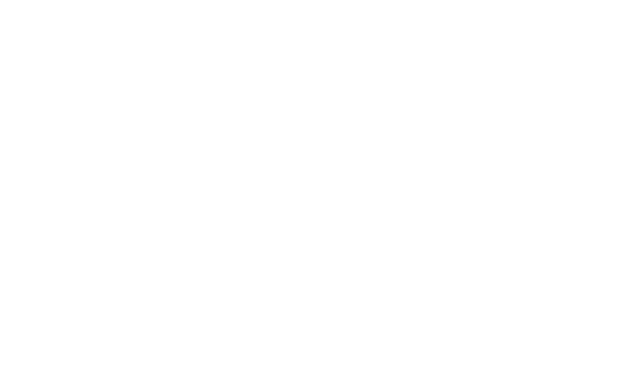
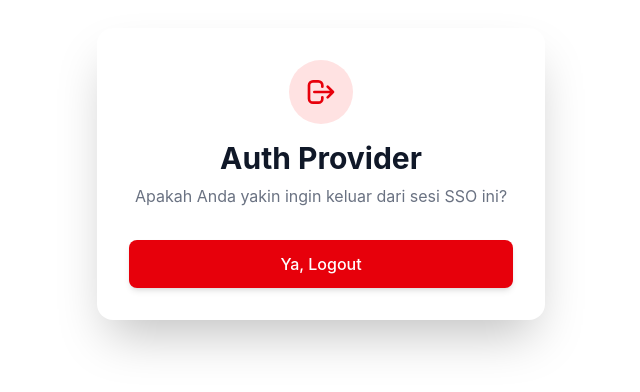
Before and after one commit to Jerannn24/Auth-Provider-Platform, a React (Vite) app in the folder auth-provider/auth-web/: page /logout in a window 1280 px wide. Before the commit this address led to /login. Shown: the part 226-618 px from the top of the page, without its empty margins (319-959 px from the left). Built offline with nearby package versions, Linux system fonts and the light colour scheme.

Commit message:
feat: add new route

```diff
--- a/auth-provider/auth-web/src/App.tsx
+++ b/auth-provider/auth-web/src/App.tsx
@@ -1,11 +1,14 @@
 import { Routes, Route, Navigate } from "react-router-dom";
 import LoginPage from "./pages/Loginpage";
+import LogoutPage from "./pages/LogoutPage";
+import ChangePasswordPage from "./pages/ChangePasswordPage";
 
 export default function App() {
   return (
     <Routes>
       <Route path="/login" element={<LoginPage />} />
-
+      <Route path="/logout" element={<LogoutPage />} />
+      <Route path="/change-password" element={<ChangePasswordPage />} />
       <Route path="*" element={<Navigate to="/login" replace />} />
     </Routes>
   );
```
